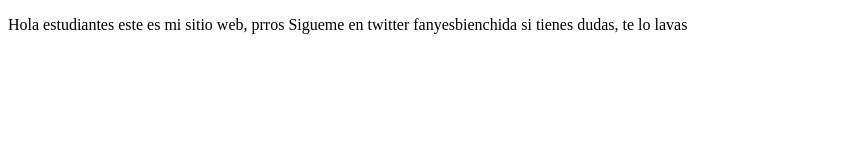
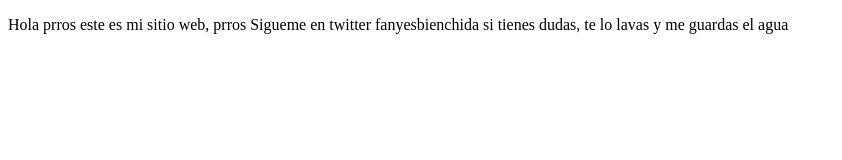
Before and after one commit to EikanSoA/proyectoDemoCursoPrework, a plain HTML site: page index.html in a window 1280 px wide. Shown: the whole page, without its empty margins (0-842 px from the left). Drawn offline with Linux system fonts and the light colour scheme.

Commit message:
cambios agregamos prros

```diff
--- a/index.html
+++ b/index.html
@@ -8,9 +8,9 @@
 </head>
 <body>
     <p>
-        Hola estudiantes este es mi sitio web, prros
+        Hola prros este es mi sitio web, prros
         Sigueme en twitter fanyesbienchida si tienes dudas,
-        te lo lavas
+        te lo lavas y me guardas el agua
     </p>
 </body>
 </html>
```
